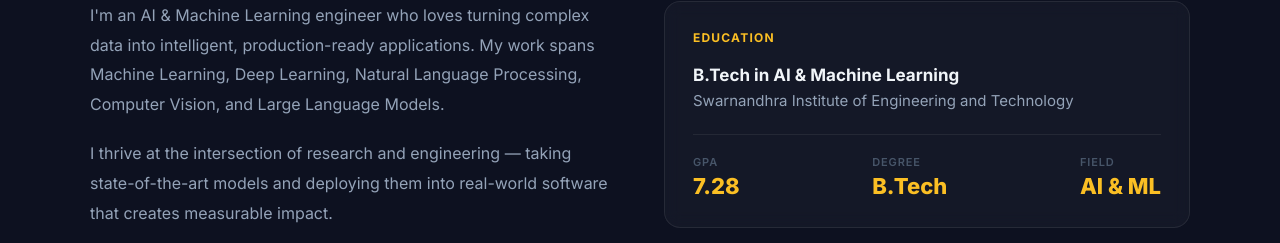
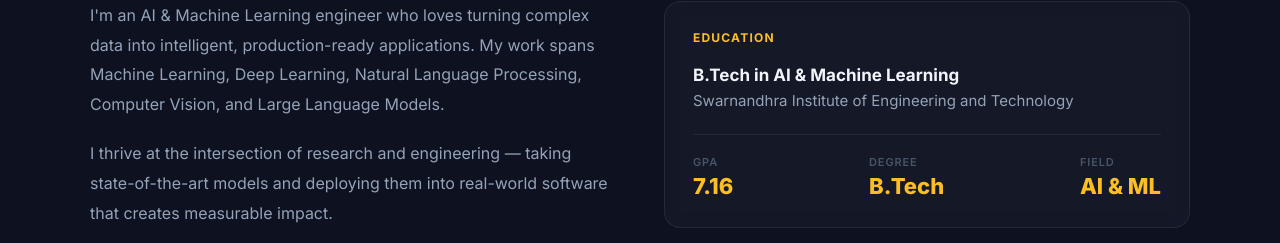
Before and after one commit to VeerababuJaddu/my-portfolio, a React (Vite) app: page / in a window 1280 px wide. Shown: the part 1036-1279 px from the top of the page. Built offline with nearby package versions, Linux system fonts and the light colour scheme.

Commit message:
Update Portfolio.jsx

```diff
--- a/src/Portfolio.jsx
+++ b/src/Portfolio.jsx
@@ -310,7 +310,7 @@ export default function Portfolio() {
                 <h3 style={{ fontSize: 17, fontWeight: 700, color: "#f1f5f9", marginBottom: 6 }}>B.Tech in AI & Machine Learning</h3>
                 <p style={{ color: "#94a3b8", fontSize: 15 }}>Swarnandhra Institute of Engineering and Technology</p>
                 <div style={{ display: "flex", justifyContent: "space-between", marginTop: 24, paddingTop: 20, borderTop: "1px solid rgba(255,255,255,0.07)" }}>
-                  <div><p style={statLabel}>GPA</p><p style={statVal}>7.28</p></div>
+                  <div><p style={statLabel}>GPA</p><p style={statVal}>7.16</p></div>
                   <div><p style={statLabel}>Degree</p><p style={statVal}>B.Tech</p></div>
                   <div><p style={statLabel}>Field</p><p style={statVal}>AI & ML</p></div>
                 </div>
```
